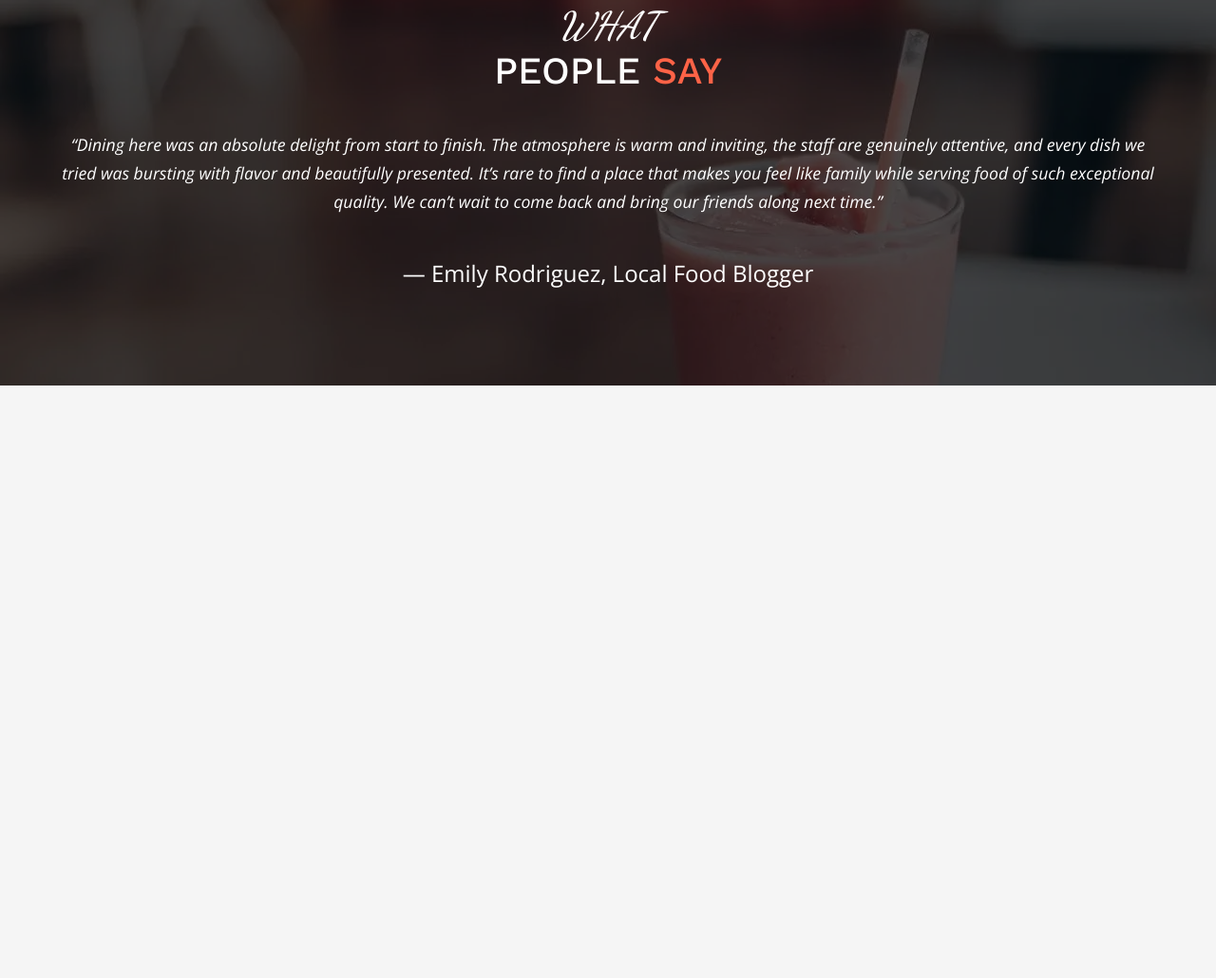
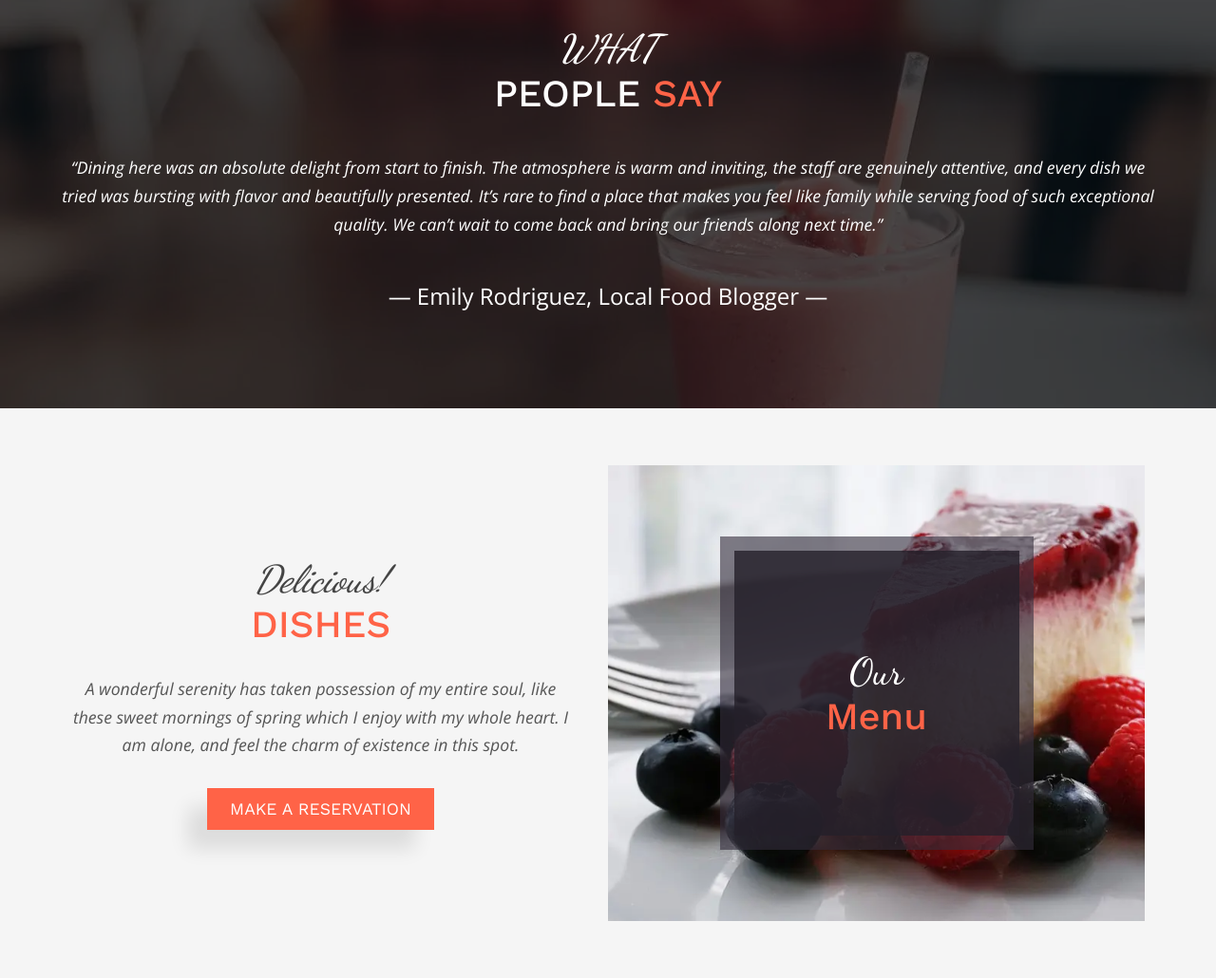
Before and after one commit to aymanbuilds/AymanDish, a plain HTML site: page index.html in a window 1280 px wide. Shown: the part 1719-2749 px from the top of the page at 95% size. Before the commit the page ends 2125 px from the top, so only its background shows below. Drawn offline with nearby package versions, Linux system fonts and the light colour scheme.

Commit message:
Added Delicious Dishes section

```diff
--- a/assets/styles/style.css
+++ b/assets/styles/style.css
@@ -187,7 +187,7 @@ h2 {
 }
 
 h3 {
-    font-size: 1.1rem;
+    font-size: 1.4rem;
     font-weight: 500;
     color: #444;
 }
@@ -297,7 +297,8 @@ a.primary:hover div {
     font-family: var(--vibes-font);
 }
 
-.informative .text-content h2 div {
+.informative .text-content h2 div,
+.informative h3 div {
     display: flex;
     gap: 10px;
 }
@@ -307,7 +308,8 @@ a.primary:hover div {
     font-size: 2rem;
 }
 
-h2 .title {
+h2 .title,
+h3 .title {
     color: tomato;
     text-transform: uppercase;
     font-style: normal;
@@ -468,12 +470,66 @@ section {
     text-align: center;
 }
 
-.layered-informative .inner .text{
+.layered-informative .inner .text {
     font-style: italic;
 }
 
-.layered-informative .inner .person{
+.layered-informative .inner .person {
     font-size: 1.5rem;
+}
+
+#delicious-dishes {
+    gap: 40px;
+}
+
+#delicious-dishes h3 {
+    color: white;
+    font-size: 2.5rem;
+    position: relative;
+}
+
+#delicious-dishes h3 span {
+    text-transform: none;
+}
+
+#delicious-dishes .display-content {
+    flex: initial;
+    width: 50%;
+}
+
+figure.two-squares {
+    position: relative;
+    width: 100%;
+    height: 100%;
+    max-height: 550px;
+}
+
+figure.two-squares img:not(.inner) {
+    width: 100%;
+    height: 100%;
+    object-fit: cover;
+}
+
+figure .small-square {
+    position: absolute;
+    left: 50%;
+    top: 50%;
+    width: 300px;
+    height: 300px;
+    transform: translate(-50%, -50%);
+    display: flex;
+    align-items: center;
+    justify-content: center;
+    flex-direction: column;
+    background-color: rgba(13, 12, 14, 0.8);
+}
+
+figure .small-square::before {
+    content: '';
+    position: absolute;
+    width: calc(100% + 30px);
+    height: calc(100% + 30px);
+    background-color: rgba(53, 46, 60, 0.6);
 }
 
 @media (max-width: 1200px) {
@@ -496,6 +552,15 @@ section {
 
     .informative .text-content {
         margin: 0 auto;
+    }
+
+    #delicious-dishes .display-content {
+        width: 100%;
+    }
+
+    figure.two-squares {
+        width: 100%;
+        height: 500px;
     }
 }
 
@@ -538,6 +603,14 @@ section {
         font-size: 2rem;
     }
 
+    h3 {
+        font-size: 1.4rem;
+    }
+
+    #delicious-dishes h3 {
+        font-size: 1.5rem;
+    }
+
     .informative .text-content h2 .sup {
         font-size: 1.5rem;
     }
@@ -555,4 +628,9 @@ section {
     .menu-grid {
         grid-template-columns: 1fr;
     }
+
+    figure .small-square {
+        width: 80%;
+        height: 40%;
+    }
 }
--- a/index.html
+++ b/index.html
@@ -122,9 +122,7 @@
             </div>
             <div class="display-content">
                 <figure class="two-images">
-                    <img src="https://images.pexels.com/photos/4753640/pexels-photo-4753640.jpeg?_gl=1*o4afjp*_ga*MTIxMTcyMDQwLjE3NDg0NzA5NDY.*_ga_8JE65Q40S6*czE3NTA5NzM1NTIkbzckZzEkdDE3NTA5NzM2NTgkajU1JGwwJGgw"
-                        alt="">
-                    <img class="sup" src="assets/images/smoothie-healthy-fruit-drink.webp"
+                    <img src="assets/images/smoothie-healthy-fruit-drink.webp"
                         alt="Delicious and healthy mixed berry smoothie" title="Healthy Berry Smoothie">
                     <img class="sup" src="assets/images/fresh-blueberry-juice.webp"
                         alt="Refreshing organic blueberry juice" title="Fresh Blueberry Juice">
@@ -253,8 +251,34 @@
                     We can’t wait to come back and bring our friends along next time.”
                 </p>
                 <p class="person">
-                    — Emily Rodriguez, Local Food Blogger
+                    — Emily Rodriguez, Local Food Blogger —
                 </p>
+            </div>
+        </section>
+
+        <section id="delicious-dishes" class="informative">
+            <div class="text-content">
+                <header>
+                    <h2><span class="vibes">Delicious!</span>
+                        <div class="title">DISHES</div>
+                    </h2>
+                </header>
+                <p>A wonderful serenity has taken possession of my entire soul, like these sweet mornings of spring
+                    which I enjoy with my whole heart. I am alone, and feel the charm of existence in this spot.</p>
+                <a class="primary">
+                    <div>Make a Reservation</div>
+                </a>
+            </div>
+            <div class="display-content">
+                <figure class="two-squares">
+                    <img src="assets/images/cheesecake-fresh-strawberries.webp"
+                        alt="Classic Cheesecake Slice with Fresh Strawberries" title="Healthy Berry Smoothie">
+                    <div class="small-square">
+                        <h3><span class="vibes">Our</span> <br>
+                            <span class="title">Menu</span>
+                        </h3>
+                    </div>
+                </figure>
             </div>
         </section>
     </main>
```
Also changed, not shown: assets/images/cheesecake-fresh-strawberries.webp (added).
